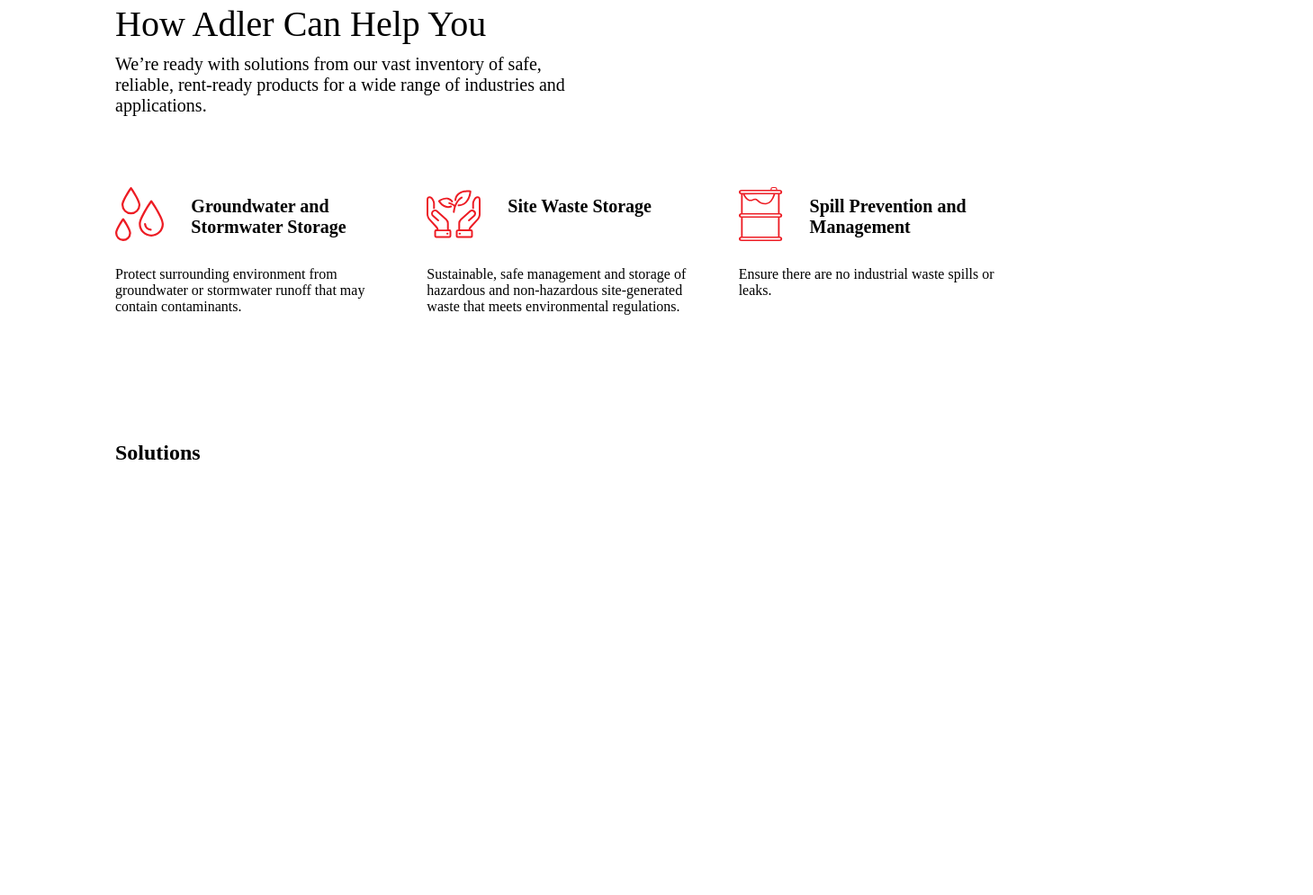
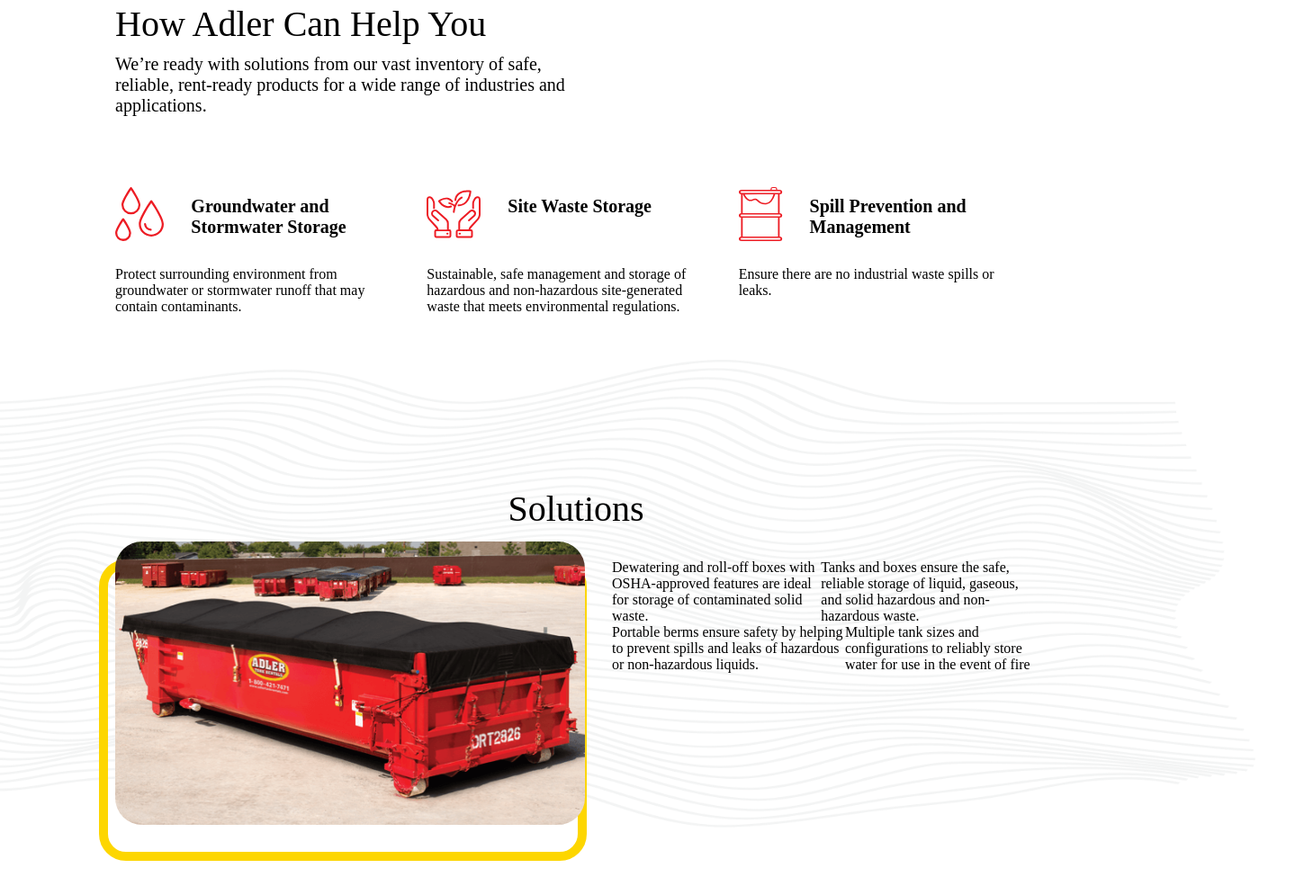
Before and after one commit to chanders1078/adlerwebsite, a plain HTML site: page dist/index.html in a window 1280 px wide. Shown: the part 703-1698 px from the top of the page at 90% size, 1459 px wide, since content can reach past the window. After the commit the page ends 1660 px from the top, so only its background shows below. Drawn offline with Linux system fonts and the light colour scheme.

Commit message:
Solution Section

```diff
--- a/assets/style/main.scss
+++ b/assets/style/main.scss
@@ -146,7 +146,7 @@ main {
             left: 0;
             height: 100%;
             width: 43.8%;
-            background-image: linear-gradient(#ed1c24 5%,#9e050c 110%);
+            background-image: linear-gradient(#ed1c24 5%,#9e050c 95%);
             opacity: 0.7;
             z-index: 1;
         }
@@ -209,13 +209,14 @@ main {
 }
 .intro-content-row {
    display: flex;
+
    .col-1 {
        margin-left: 0;
    }
 }
 .intro-content-col {
     // width: calc(33% - 35px);
-    flex-basis: 350px;
+    flex-basis:33%;
     margin: 15px 15px 0;
     align-self: baseline;
     div {
@@ -235,19 +236,71 @@ main {
 
 }
 /* Solution Section */
+.gray-waves {
+    // background-color: chartreuse;
+    width: 114%;
+    height: 100%;
+    padding-top: 50px;
+    .waves-bg {
+        width: 114%;
+        height: 65%;
+        position: absolute;
+        left: -5%;
+        z-index: -1;
+    }
+}
 .solution-container {
     width: 80%;
     margin-left: auto;
     margin-right: auto;
     padding-top: 140px;
+    // &::before {
+    //     content: " ";
+    //     background: url("../images/wavylines-gray.png") no-repeat center;
+    //     position: absolute;
+    //     left: -5%;
+    //     z-index: 100;
+    //     background-size: 100% 85%;
+    //     height: 100%;
+    //     width: 114%;
+    // }
+}
+.solution-main-container {
+    width: 100%;
+    margin-bottom: 30px;
+    h2 {
+        text-align: center;
+        font-size: 40px;
+        font-weight: 300;
+        line-height: 1.3;
+        // width: 100%;
+    }
+}
+.solution-row {
+    display: flex;
     &::before {
         content: " ";
-        background: url("../images/wavylines-gray.png") no-repeat center;
+        width: 522px;
+        height: 315px;
+        border: 10px solid #FDD600;
+        border-radius: 30px;
+        left: 110px;
         position: absolute;
-        left: -5%;
-        z-index: 100;
-        background-size: 100% 85%;
-        height: 100%;
-        width: 114%;
+    }
+    .solution-content-col1 {
+        img {
+            width: 522px;
+            height: 315px;
+            border-radius: 30px;
+            position: relative;
+            top: -20px;
+        }
+    }
+    .solution-content-col2 {
+        margin-left: 30px;
+        .solution-inner-row {
+            display: flex;
+
+        }
     }
 }
--- a/dist/index.html
+++ b/dist/index.html
@@ -115,9 +115,39 @@
             </section>
             <!-- Intro Section End -->
             <!-- Solution Section Start -->
+            <div class="gray-waves">
+                <img class="waves-bg" src="../assets/images/wavylines-gray.png" alt="">
+            </div>
             <section class="solution-container">
-                <div class="solution-main container">
-                    <h1>Solutions</h1>
+                <div class="solution-main-container">
+                    <h2>Solutions</h2>
+                </div>
+                <div class="solution-row">
+                    <div class="solution-content-col1">
+                        <img src="../assets/images/25-yd-dewatering-canvas-tarp.jpg" alt="25-yd-dewatering-canvas-tarp"/>
+                    </div>
+                    <div class="solution-content-col2">
+                        <div class="solution-inner-row">
+                            <p>
+                                Dewatering and roll-off boxes with OSHA-approved features
+                                 are ideal for storage of contaminated solid waste.
+                            </p>
+                            <p>
+                                Tanks and boxes ensure the safe, reliable storage of
+                                liquid, gaseous, and solid hazardous and non-hazardous waste.
+                            </p>
+                        </div>
+                        <div class="solution-inner-row">
+                            <p>
+                                Portable berms ensure safety by helping to prevent spills and
+                                 leaks of hazardous or non-hazardous liquids.
+                            </p>
+                            <p>
+                                Multiple tank sizes and configurations to reliably store water for
+                                 use in the event of fire
+                            </p>
+                        </div>
+                    </div>
                 </div>
             </section>
             <!-- Solution Section End -->
```
Also changed, not shown: assets/images/25-yd-dewatering-canvas-tarp.jpg (added), assets/style/main.css (deleted), dist/main.css, 2 other files.
